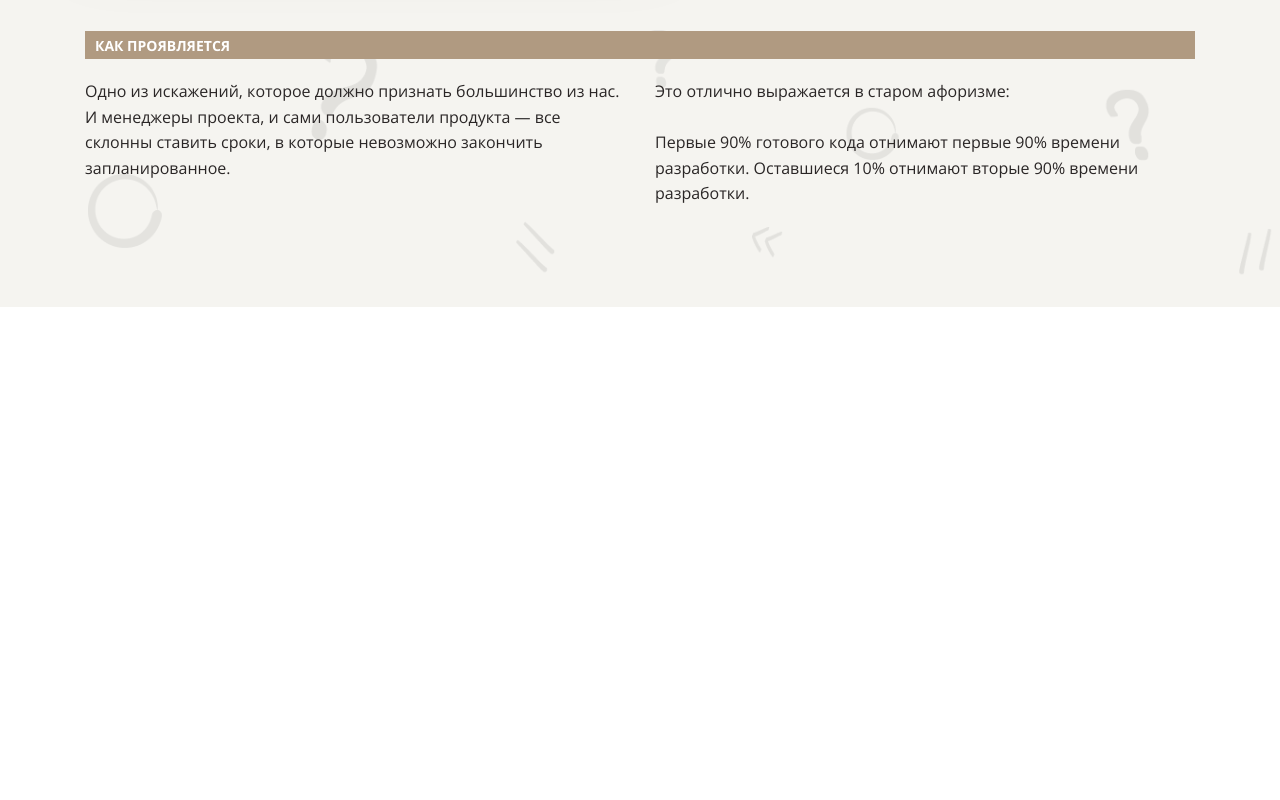
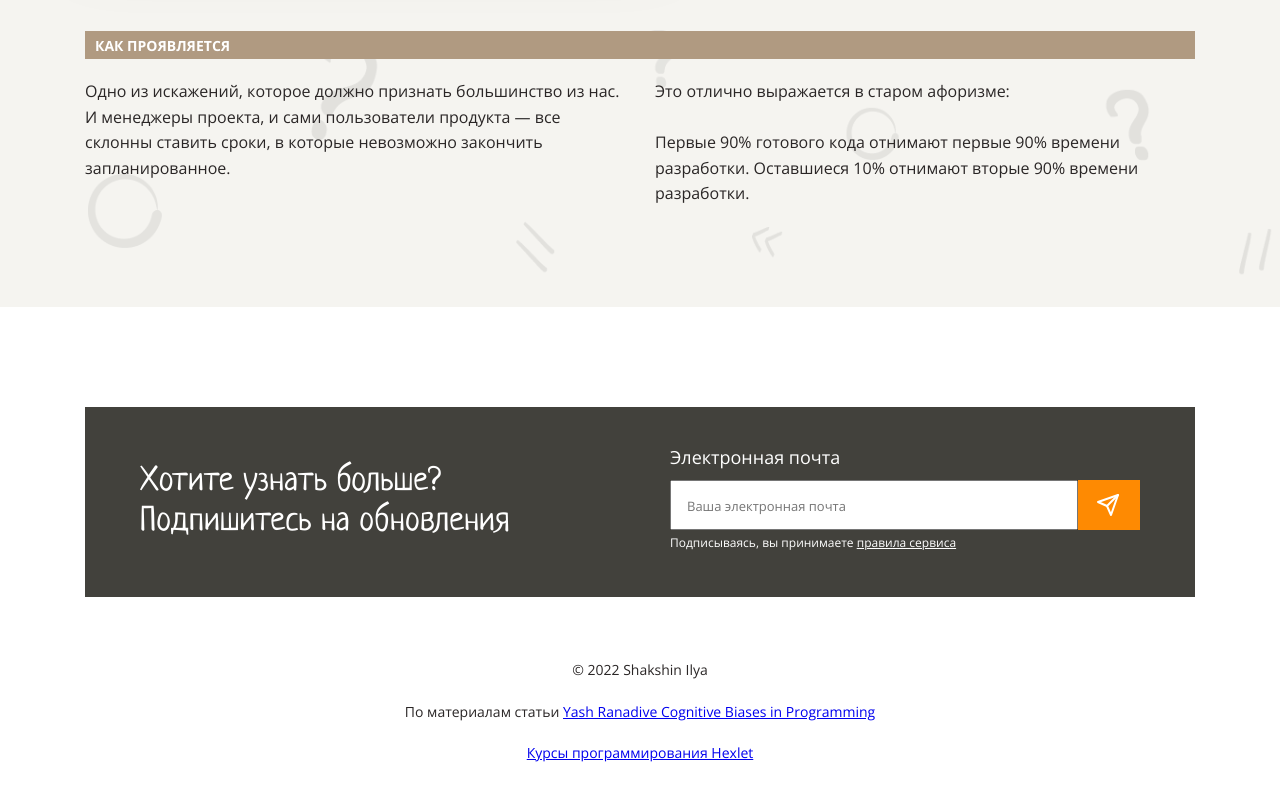
Before and after one commit to shakshin-01/layout-designer-project-lvl1, a website: page src/index.html in a window 1280 px wide. Shown: the part 6893-7693 px from the top of the page. Before the commit the page ends 7200 px from the top, so only its background shows below. Drawn offline with Linux system fonts and the light colour scheme.

Commit message:
added footer section

```diff
--- a/src/index.html
+++ b/src/index.html
@@ -361,7 +361,50 @@
     </main>
 
     <footer class="footer">
-      <div class="container"></div>
+      <div class="container">
+        <div class="form-block">
+          <div class="form-description">
+            <p class="form-description-text white-text">
+              Хотите узнать больше?<br />
+              Подпишитесь на обновления
+            </p>
+          </div>
+          <form action="#" class="footer-form">
+            <label class="footer-form-label white-text" for="email"
+              >Электронная почта</label
+            >
+            <p class="input-block">
+              <input
+                type="email"
+                name="email"
+                class="footer-input-email"
+                id="email"
+                placeholder="Ваша электронная почта"
+              />
+              <button class="btn-submit-footer" type="submit"></button>
+            </p>
+            <p class="convention-description white-text">
+              Подписываясь, вы принимаете
+              <a href="#" class="convention-description-link white-text"
+                >правила сервиса</a
+              >
+            </p>
+          </form>
+        </div>
+        <div class="contacts">
+          <p class="creator-name">&copy; 2022 Shakshin Ilya</p>
+          <p class="materials-link">
+            По материалам статьи
+            <a
+              href="https://medium.com/hackernoon/cognitive-biases-in-programming-5e937707c27b"
+              >Yash Ranadive Cognitive Biases in Programming</a
+            >
+          </p>
+          <p class="hexlet-link">
+            <a href="https://ru.hexlet.io">Курсы программирования Hexlet</a>
+          </p>
+        </div>
+      </div>
     </footer>
   </body>
 </html>
--- a/src/styles/style.css
+++ b/src/styles/style.css
@@ -396,3 +396,117 @@ p {
 .hyperbolic-depreciation-card-title-description {
   padding-right: 30px;
 }
+
+.footer-block {
+  display: flex;
+  background-color: var(--basicDark);
+  height: 190px;
+}
+
+footer {
+  padding: 100px 0;
+}
+
+.form-block {
+  display: flex;
+  width: 1110px;
+  height: 190px;
+  margin-bottom: 60px;
+
+  background-color: var(--basicDark);
+}
+
+.form-description {
+  flex-basis: 50%;
+}
+
+.form-description-text {
+  margin-right: 122px;
+  padding-top: 55px;
+  padding-left: 55px;
+
+  font-weight: 400;
+  font-size: 34px;
+  font-family: "Neucha", cursive;
+  line-height: 40px;
+}
+
+.footer-form {
+  display: flex;
+  flex-basis: 50%;
+  flex-direction: column;
+  padding-top: 38px;
+  padding-left: 30px;
+}
+
+.footer-form-label {
+  margin-bottom: 9px;
+
+  font-weight: 400;
+  font-size: 18px;
+}
+
+.input-block {
+  display: flex;
+  padding-right: 55px;
+}
+
+.footer-input-email {
+  width: 100%;
+  height: 50px;
+  padding: 15px;
+}
+
+.footer-input-email::placeholder {
+  color: var(--ligthGrey);
+  font-weight: 40;
+  font-size: 13px;
+  font-family: "Open Sans", sans-serif;
+}
+
+.btn-submit-footer {
+  position: relative;
+
+  width: 70px;
+  height: 50px;
+  border: none;
+
+  background-color: var(--basic);
+  cursor: pointer;
+}
+
+.btn-submit-footer:hover {
+  background: var(--darkOrange);
+}
+
+.btn-submit-footer::before {
+  position: absolute;
+  top: 13px;
+  right: 0;
+  bottom: 0;
+  left: 18px;
+
+  background-image: url("../images/send.svg");
+  background-repeat: no-repeat;
+
+  content: "";
+}
+
+.convention-description {
+  font-weight: 400;
+  font-size: 12px;
+}
+
+.contacts {
+  font-weight: 400;
+  font-size: 14px;
+  text-align: center;
+}
+
+.creator-name {
+  margin-bottom: 16px;
+}
+
+.materials-link {
+  margin-bottom: 16px;
+}
```
